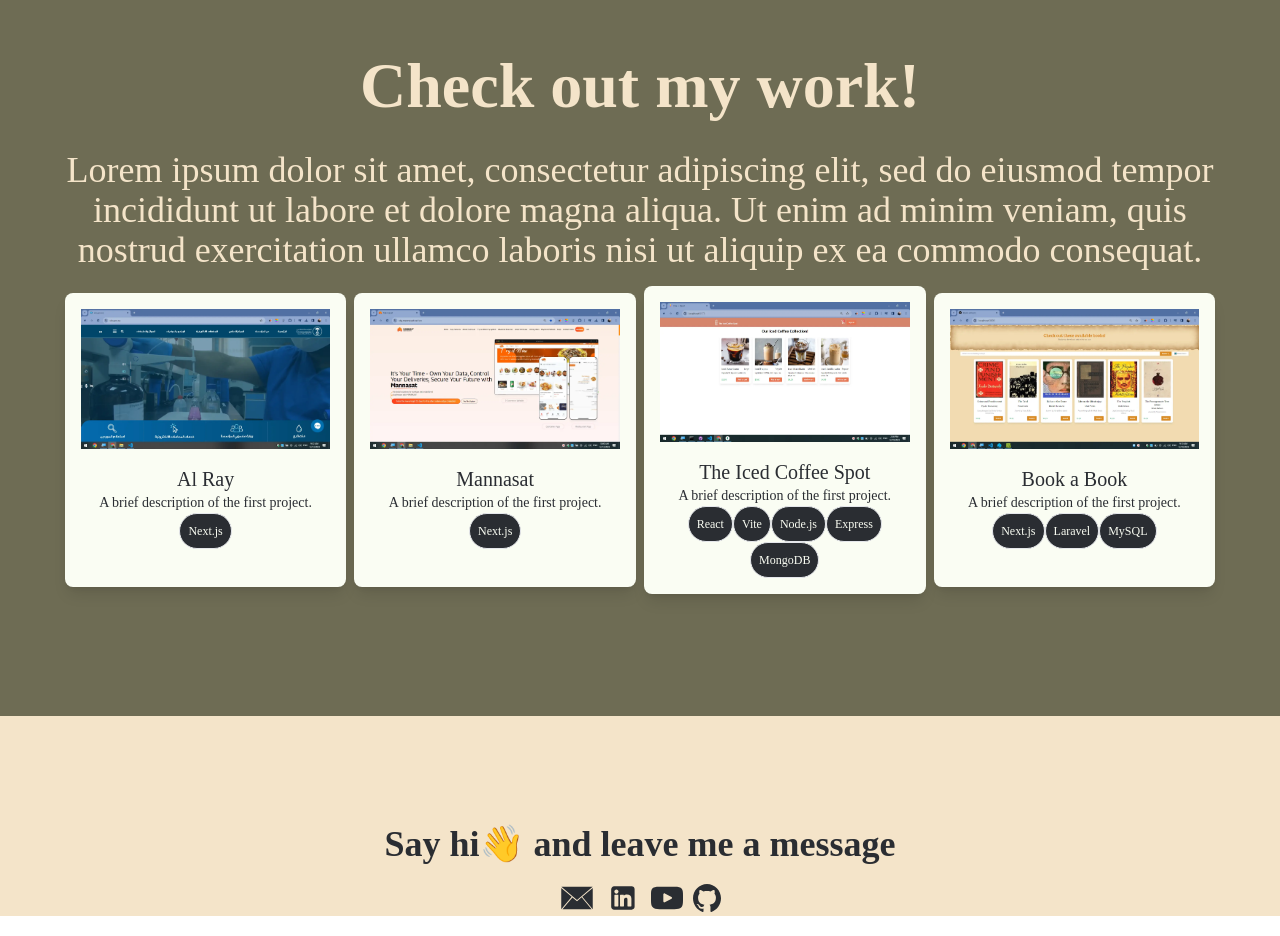
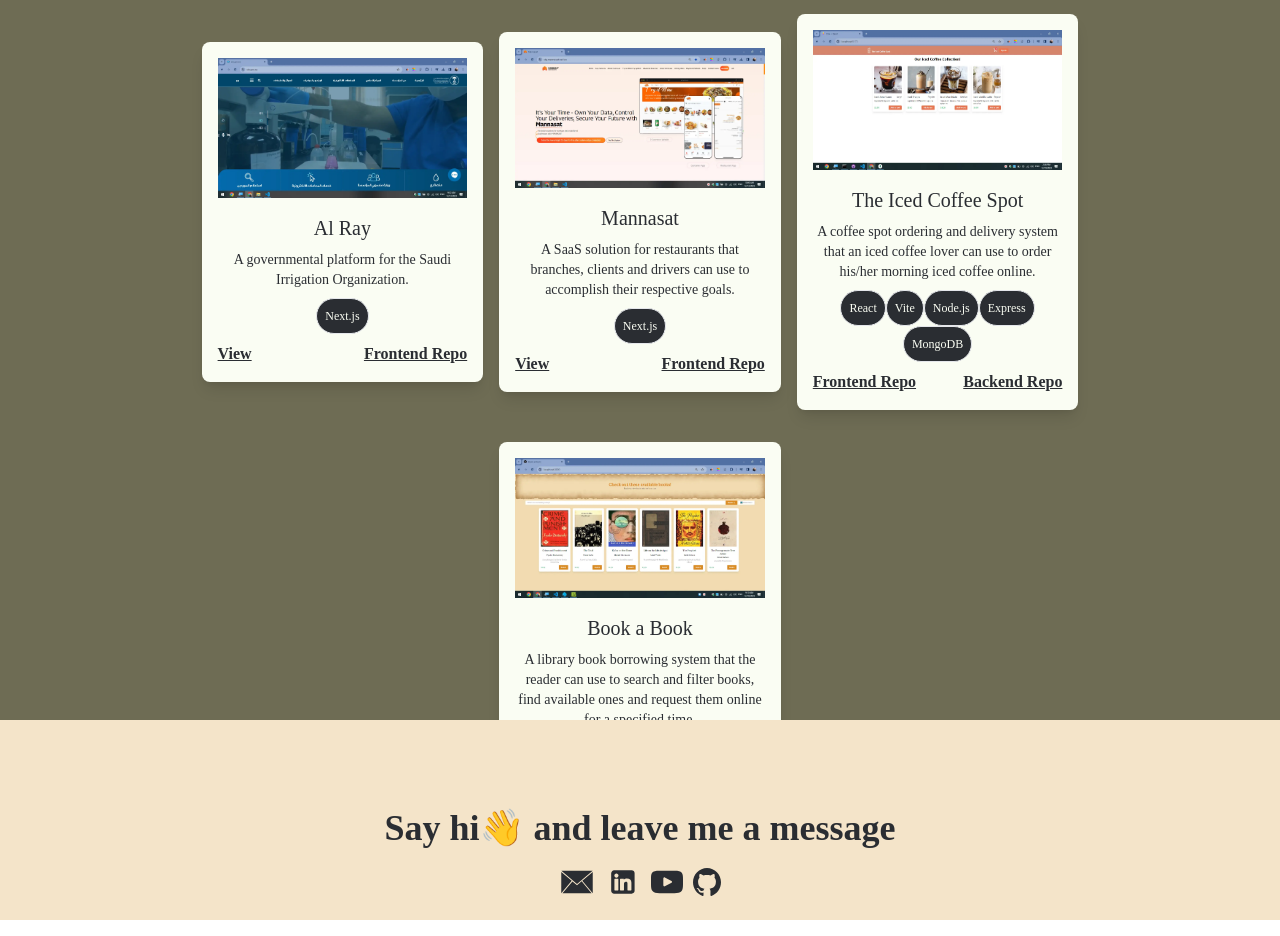
Before and after one commit to ninaismail/najatismailportfolio, a React (Vite) app: page / in a window 1280 px wide. Shown: the part 1824-2760 px from the top of the page. Built offline with nearby package versions, Linux system fonts and the light colour scheme.

Commit message:
responsive fixes and more

```diff
--- a/src/components/About.jsx
+++ b/src/components/About.jsx
@@ -1,7 +1,7 @@
 const About = () => {
     return (
-    <section className="w-full 2xl:h-screen mx-auto bg-beige text-darkolive flex flex-col justify-center items-center gap-y-4">
-        <h1 className="text-[8vh] font-[500]">Hi I'm Najat and I'm a Developer.</h1>
+    <section className="w-full 2xl:h-screen mx-auto py-5 bg-beige text-darkolive flex flex-col justify-center items-center gap-y-4">
+        <h1 className="2xl:text-7xl xl:text-6xl lg:text-5xl md:text-4xl sm:text-3xl text-2xl font-[500]">Hi I'm Najat and I'm a Developer.</h1>
         <ul className="w-11/12 list-style-none 2xl:columns-3 sm:columns-2 space-y-4">
             <img alt="Najat Ismail"
             loading="lazy"
--- a/src/components/Banner.jsx
+++ b/src/components/Banner.jsx
@@ -8,7 +8,7 @@ const Banner = () => {
                 </div>
             </div>
             <div className="2xl:w-8/12 w-11/12 sm:ps-24 ps-4 sm:leading-relaxed">
-                <h1 className="2xl:text-[12vh] text-[8vh] font-[700]">Welcome to my Portfolio</h1>
+                <h1 className="2xl:text-7xl xl:text-6xl lg:text-5xl md:text-4xl sm:text-3xl text-2xl font-[700]">Welcome to my Portfolio</h1>
                 <p className="lg:text-4xl md:text-xl sm:text-lg font-[300] text-justify">I'm a full stack developer mainly focused on front-end development with 4 years of experience in the tech field. I’ve developed and  maintained many projects in React/Next.js and other stacks. I also have a good grasp on project management, database and UX.</p>
             </div>
             <div className="w-11/12 border-b-[4px] border-beige mx-auto">
--- a/src/components/Contact.jsx
+++ b/src/components/Contact.jsx
@@ -1,8 +1,8 @@
 const Contact = () => {
 
     return (
-        <section className="relative w-full min-h-[200px] mb-[20px] mx-auto text-center bg-beige text-darkblue flex flex-col justify-end items-center gap-4">
-          <h1 className="lg:text-4xl md:text-xl sm:text-lg font-[700]">Say hi👋 and leave me a message</h1>
+        <section className="relative w-full min-h-[200px] mx-auto py-5 text-center bg-beige text-darkblue flex flex-col justify-end items-center gap-4">
+          <h1 className="lg:text-4xl md:text-xl sm:text-lg  font-[700]">Say hi👋 and leave me a message</h1>
           <div className="flex justify-center items-center gap-[10px] mx-auto">
             <a href="mailto:najatt.ismail@gmail.com?subject=Mail from Your Portfolio Website" target="_blank" rel="noopener noreferrer">
             <svg fill="#2A2D32" className="w-[36px] h-[36px]" width="64px" height="64px" viewBox="0 0 32 32" version="1.1" xmlns="http://www.w3.org/2000/svg">
--- a/src/components/Projects.jsx
+++ b/src/components/Projects.jsx
@@ -11,7 +11,7 @@ const data = [
             {src:"/images/alray/image4.webp"},
         ],
         name: "Al Ray",
-        brief: "A brief description of the first project.",
+        brief: "A governmental platform for the Saudi Irrigation Organization.",
         link: "https://www.sio.gov.sa",
         github:"",
         stacks: ["Next.js"]
@@ -26,7 +26,7 @@ const data = [
             {src:"/images/mannasat/image5.webp"},
         ],
         name: "Mannasat",
-        brief: "A brief description of the first project.",
+        brief: "A SaaS solution for restaurants that branches, clients and drivers can use to accomplish their respective goals.",
         link: "https://www.mannasat.net",
         github:"",
         stacks: ["Next.js"]
@@ -51,12 +51,12 @@ const data = [
             {src:"/images/icedcoffeespot/image15.webp"},
         ],
         name: "The Iced Coffee Spot",
-        brief: "A brief description of the first project.",
+        brief: "A coffee spot ordering and delivery system that an iced coffee lover can use to order his/her morning iced coffee online.",
         link: "",
-        github: [
-            {frontend:"https://github.com/ninaismail/icedcoffeespotreactapp"},
-            {backend:"https://github.com/ninaismail/icedcoffeespotnodeapi"}
-        ],
+        github: {
+            frontend:"https://github.com/ninaismail/icedcoffeespotreactapp",
+            backend:"https://github.com/ninaismail/icedcoffeespotnodeapi"
+        },
         stacks: ["React","Vite","Node.js","Express","MongoDB"]
     },
     {
@@ -69,12 +69,12 @@ const data = [
             {src:"/images/bookabook/image5.webp"},
         ],
         name: "Book a Book",
-        brief: "A brief description of the first project.",
+        brief: "A library book borrowing system that the reader can use to search and filter books, find available ones and request them online for a specified time.",
         link: "",
-        github: [
-            {frontend:"https://github.com/ninaismail/mylibrarynextapp"},
-            {backend:"https://github.com/ninaismail/mylibrarylaravelapi"}
-        ],
+        github: {
+            frontend:"https://github.com/ninaismail/mylibrarynextapp",
+            backend:"https://github.com/ninaismail/mylibrarylaravelapi"
+        },
         stacks: ["Next.js","Laravel","MySQL"]
     },
 ];
@@ -86,29 +86,34 @@ const Projects = () => {
       setShowGallery(i);
     };
     return (
-        <section id="my_projects" className="relative w-full lg:h-screen h-full mx-auto bg-olive text-beige text-center flex flex-col justify-center gap-4">
-            <h1 className="text-[8vh] font-[700]">Check out my work!</h1>
+        <section id="my_projects" className="relative w-full lg:h-screen h-full mx-auto py-5 bg-olive text-beige text-center flex flex-col justify-center gap-4">
+            <h1 className="2xl:text-7xl xl:text-6xl lg:text-5xl md:text-4xl sm:text-3xl text-2xl font-[700]">Check out my work!</h1>
             <p className="w-11/12 mx-auto lg:text-4xl md:text-xl sm:text-lg text-center font-[300]">
             Lorem ipsum dolor sit amet, consectetur adipiscing elit, sed do eiusmod tempor incididunt ut labore et dolore magna aliqua. Ut enim ad minim veniam, quis nostrud exercitation ullamco laboris nisi ut aliquip ex ea commodo consequat.
             </p>
-            <div className="w-11/12 mx-auto flex flex-wrap justify-center items-center gap-2">
+            <div className="w-11/12 mx-auto flex flex-wrap justify-center items-center gap-4">
             {Array.isArray(data)&&data.map((item, i) => (
               <>
-              <div key={i} className="xl:w-[24%] lg:w-1/4 sm:w-1/2 w-full min-h-[294px] bg-lightbeige text-darkblue shadow-lg rounded-lg p-4 ease duration-300 hover:scale-105">
+              <div key={i} className="xl:w-[24%] lg:w-1/4 sm:w-1/2 w-full min-h-[294px] mb-4 bg-lightbeige text-darkblue shadow-lg rounded-lg p-4 ease duration-300 hover:scale-105">
                 <img
                    src={item.cover_image}
                    alt={item.name}
                    className="w-full aspect-video cursor-pointer"
                    onClick={()=>toggleGallery(i)}
                 />
-                <div className="mt-4 flex flex-col justify-between space-y-[4px]]">
+                <div className="mt-4 flex flex-col justify-between space-y-[8px]">
                    <h2 className="sm:text-xl font-[500]">{item.name}</h2>
                    <p className="text-sm font-[300]">{item.brief}</p>
-                   <ul className="list-style-none flex flex-wrap justify-center items-end">
+                   <ul className="list-style-none flex flex-wrap justify-center items-center">
                        {Array.isArray(item.stacks)&&item.stacks.map((stack, i) => (
                        <li key={i} className="bg-darkblue text-lightbeige border brder-darkblue font-[300] text-[12px] p-2 rounded-full">{stack}</li>
                        ))}
                    </ul>
+                   <div className="flex flex-wrap justify-between items-cnter gap-4">
+                    {item.link && <a href={item.link} target="_blank" rel="noopener noreferrer" className="underline cursor-pointer text-md font-[700] hover:brightness-115">View</a>}
+                    <a href={item.github.frontend} target="_blank" rel="noopener noreferrer" className="underline cursor-pointer text-md font-[700] hover:brightness-115">Frontend Repo</a>
+                    {item.github.backend && <a href={item.github.backend} target="_blank" rel="noopener noreferrer" className="underline cursor-pointer text-md font-[700] hover:brightness-115">Backend Repo</a>}
+                   </div>
                 </div>
               </div>
               {showGallery===i &&
```
